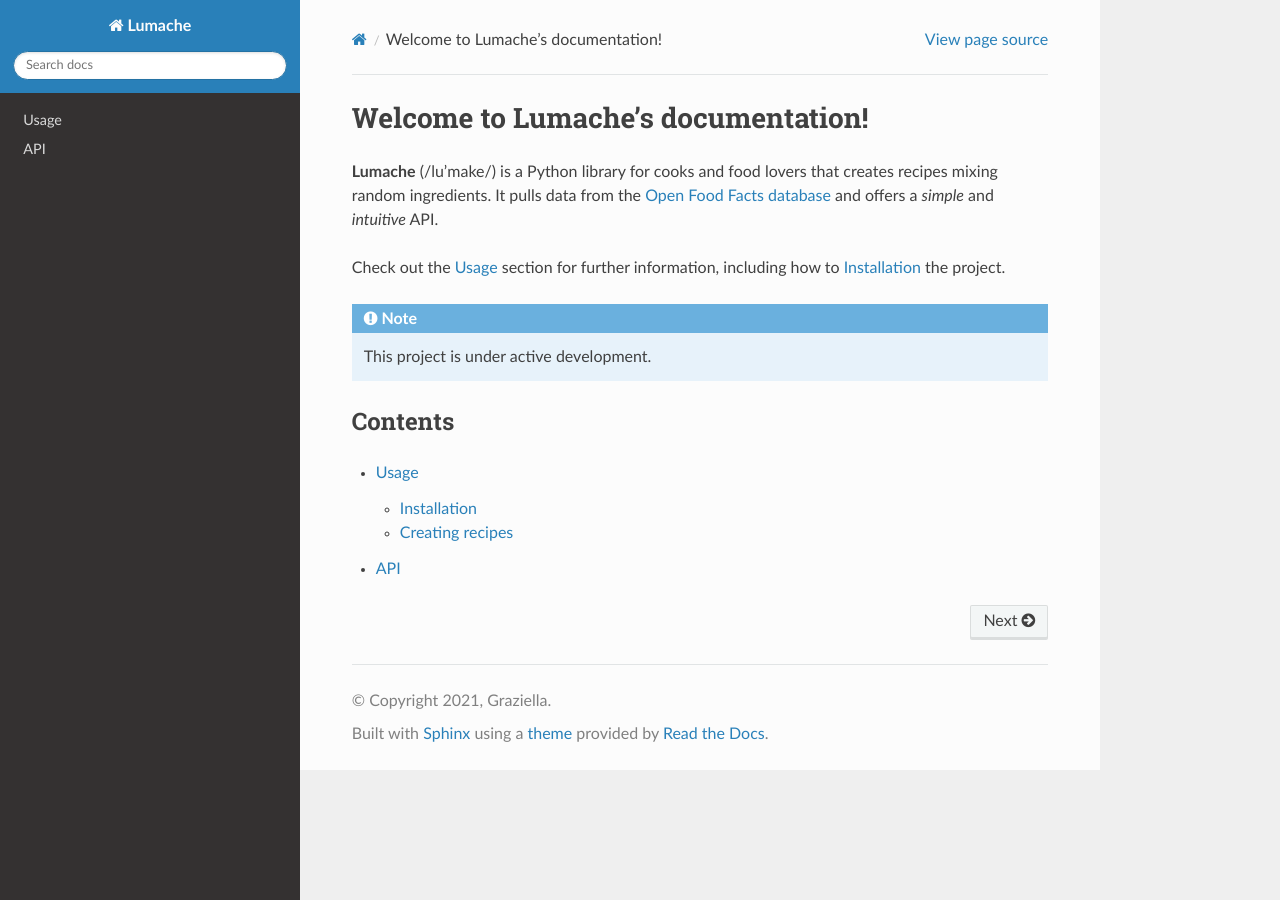
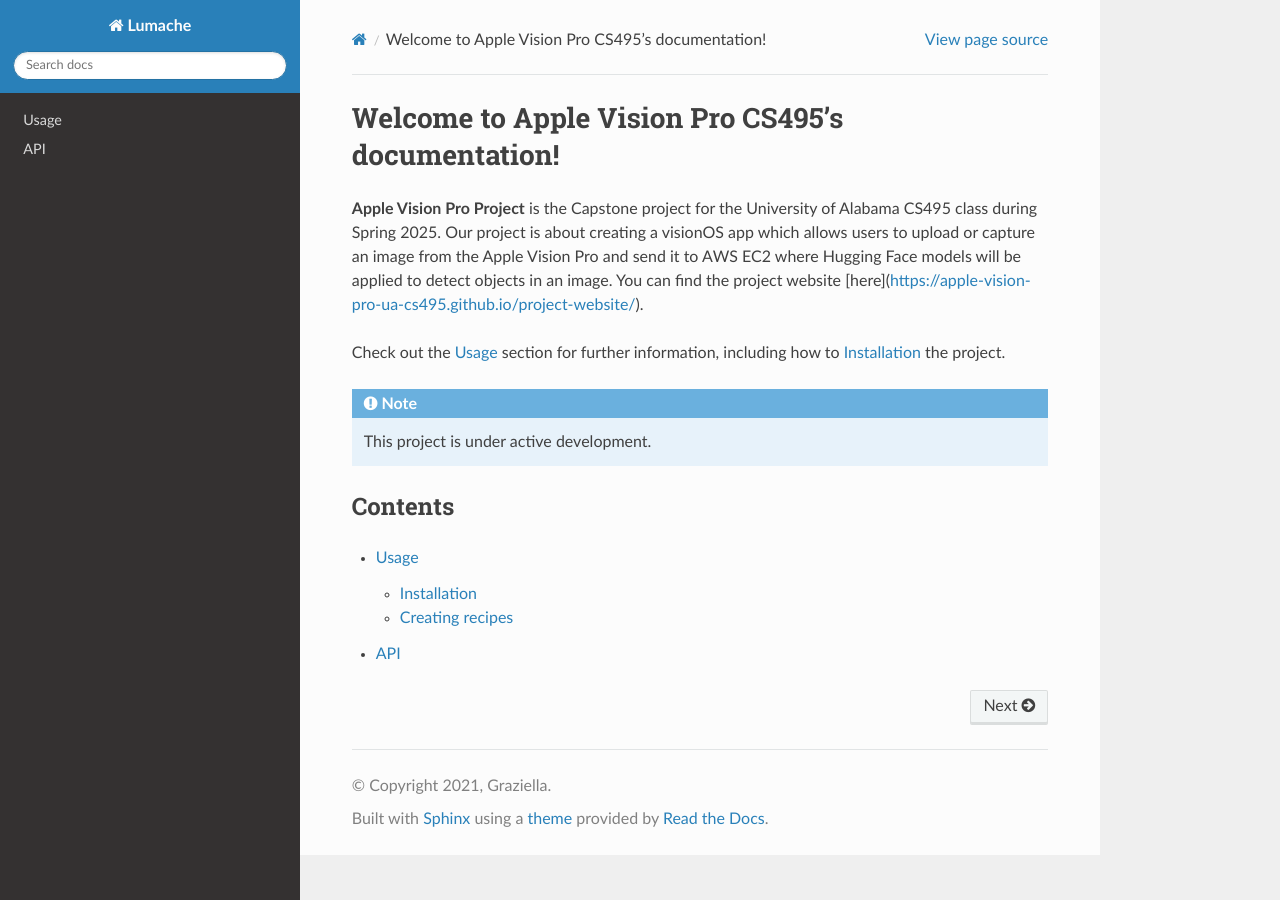
Before and after one commit to Apple-Vision-Pro-UA-CS495/apple-vision-pro-tutorial, a Sphinx documentation site: the page built from docs/source/index.rst, in a window 1280 px wide. Built offline with Sphinx 7.4.7 and the Read the Docs theme 3.1.0, drawn with Linux system fonts in a browser that asks for light colours.

Commit message:
Update index.rst to add information about Apple Vision Pro

```diff
--- a/docs/source/index.rst
+++ b/docs/source/index.rst
@@ -1,10 +1,7 @@
-Welcome to Lumache's documentation!
+Welcome to Apple Vision Pro CS495's documentation!
 ===================================
 
-**Lumache** (/lu'make/) is a Python library for cooks and food lovers
-that creates recipes mixing random ingredients.
-It pulls data from the `Open Food Facts database <https://world.openfoodfacts.org/>`_
-and offers a *simple* and *intuitive* API.
+**Apple Vision Pro Project** is the Capstone project for the University of Alabama CS495 class during Spring 2025. Our project is about creating a visionOS app which allows users to upload or capture an image from the Apple Vision Pro and send it to AWS EC2 where Hugging Face models will be applied to detect objects in an image. You can find the project website [here](https://apple-vision-pro-ua-cs495.github.io/project-website/).
 
 Check out the :doc:`usage` section for further information, including
 how to :ref:`installation` the project.
```
